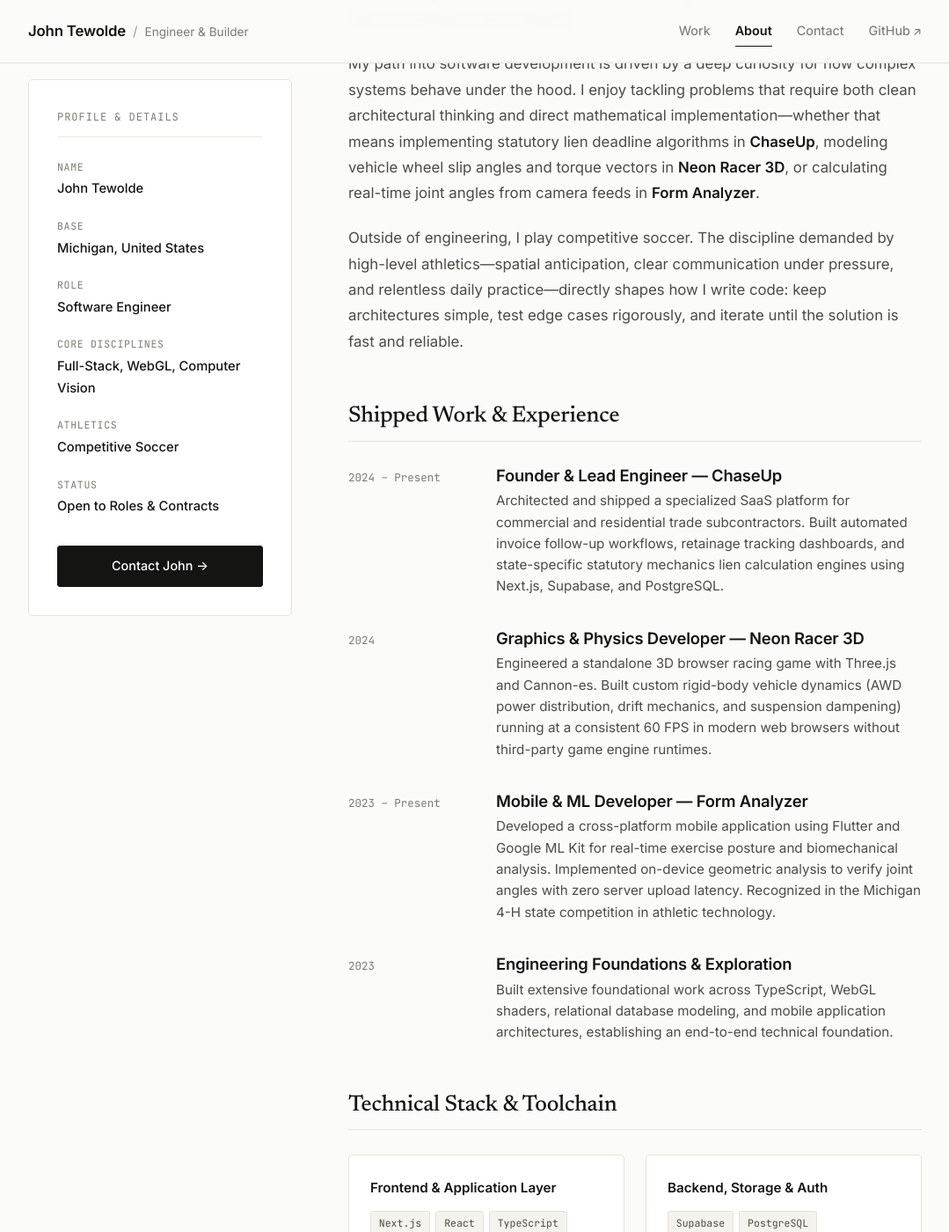
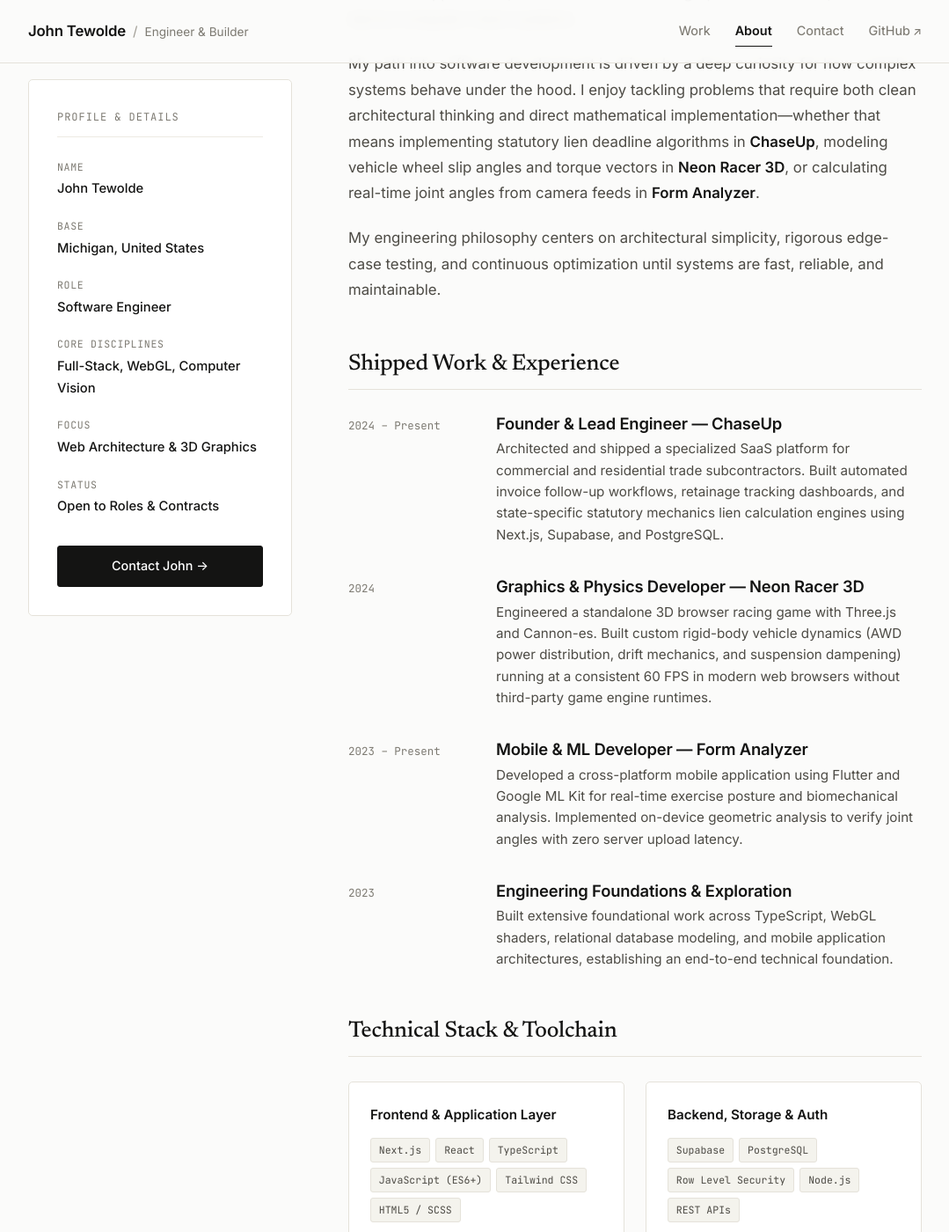
Before and after one commit to CoderJT-Elite/CoderJT-Elite.github.io, a Jekyll site: the page built from about.md, in a window 1280 px wide and 1400 px high, scrolled down 471 px. Shown: the whole window at 88% size, without its empty margins (100-1179 px from the left). Built offline with Jekyll 4.4.1, drawn with Linux system fonts in a browser that asks for light colours; some of the changed text lies outside the part shown.

Commit message:
Clean portfolio: remove personal and extracurricular details

```diff
--- a/about.md
+++ b/about.md
@@ -31,8 +31,8 @@
               <span class="dossier-val">Full-Stack, WebGL, Computer Vision</span>
             </div>
             <div class="dossier-item">
-              <span class="dossier-key">Athletics</span>
-              <span class="dossier-val">Competitive Soccer</span>
+              <span class="dossier-key">Focus</span>
+              <span class="dossier-val">Web Architecture &amp; 3D Graphics</span>
             </div>
             <div class="dossier-item">
               <span class="dossier-key">Status</span>
@@ -54,7 +54,7 @@
             <div class="section-caption">Background &amp; Approach</div>
           </div>
           <h1 style="font-size: clamp(2.2rem, 4vw, 3rem); margin-bottom: 2rem;">
-            Software engineering grounded in craftsmanship, discipline, and execution.
+            Software engineering grounded in craftsmanship, performance, and execution.
           </h1>
 
           <div class="story-prose">
@@ -65,7 +65,7 @@
               My path into software development is driven by a deep curiosity for how complex systems behave under the hood. I enjoy tackling problems that require both clean architectural thinking and direct mathematical implementation—whether that means implementing statutory lien deadline algorithms in <strong>ChaseUp</strong>, modeling vehicle wheel slip angles and torque vectors in <strong>Neon Racer 3D</strong>, or calculating real-time joint angles from camera feeds in <strong>Form Analyzer</strong>.
             </p>
             <p>
-              Outside of engineering, I play competitive soccer. The discipline demanded by high-level athletics—spatial anticipation, clear communication under pressure, and relentless daily practice—directly shapes how I write code: keep architectures simple, test edge cases rigorously, and iterate until the solution is fast and reliable.
+              My engineering philosophy centers on architectural simplicity, rigorous edge-case testing, and continuous optimization until systems are fast, reliable, and maintainable.
             </p>
           </div>
         </div>
@@ -100,7 +100,7 @@
               <div class="timeline-content">
                 <h3>Mobile &amp; ML Developer — Form Analyzer</h3>
                 <p>
-                  Developed a cross-platform mobile application using Flutter and Google ML Kit for real-time exercise posture and biomechanical analysis. Implemented on-device geometric analysis to verify joint angles with zero server upload latency. Recognized in the Michigan 4-H state competition in athletic technology.
+                  Developed a cross-platform mobile application using Flutter and Google ML Kit for real-time exercise posture and biomechanical analysis. Implemented on-device geometric analysis to verify joint angles with zero server upload latency.
                 </p>
               </div>
             </div>
```
Also changed, not shown: index.md (+1 -1 lines).
